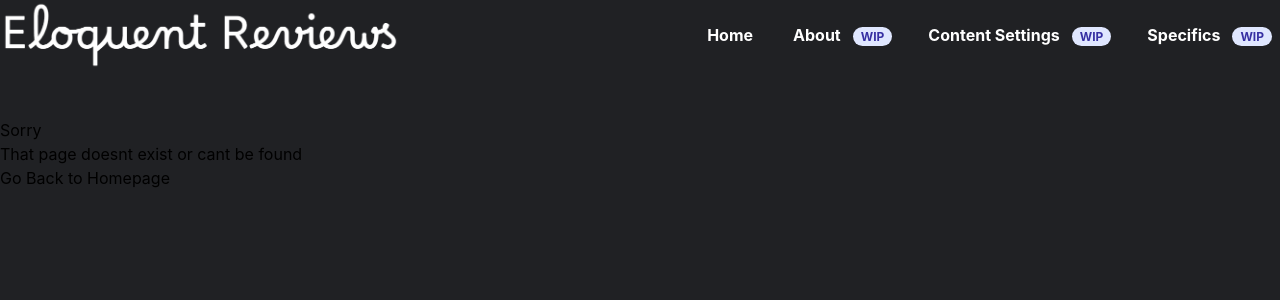
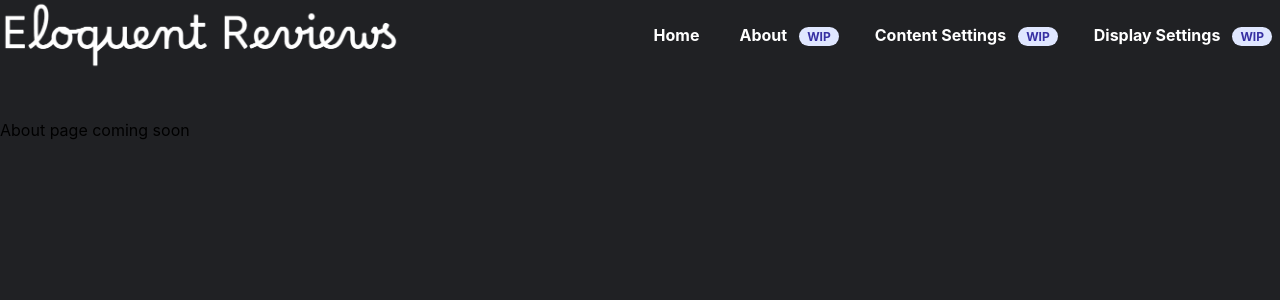
Before and after one commit to ChrisCaliendo/EloquentReviews, a React (Create React App) app in the folder frontEnd/: page /about in a window 1280 px wide. Shown: the top 300 px of the page. Built offline with nearby package versions, Linux system fonts and the light colour scheme; a web font is replaced by a local one.

Commit message:
added hooks

```diff
--- /dev/null
+++ b/frontEnd/src/About.js
@@ -0,0 +1,8 @@
+const About = () => {
+    return (
+        <div>
+            <p>About page coming soon</p>
+        </div>
+    );
+}
+export default About;
--- a/frontEnd/src/App.js
+++ b/frontEnd/src/App.js
@@ -5,6 +5,8 @@ import Home from './Home';
 import ContentSettings from "./ContentSettings";
 import NotFound from "./NotFound";
 import Header from "./Header";
+import About from './About';
+import DisplaySettings from './DisplaySettings';
 
 // For Firebase JS SDK v7.20.0 and later, measurementId is optional
 
@@ -31,7 +33,9 @@ function App() {
       <Router>
         <Routes>
           <Route exact path="/" element={<Home />}/>
-          <Route path="/settings" element={<ContentSettings />}/>
+          <Route exact path="/about" element={<About />}/>
+          <Route path="/content_settings" element={<ContentSettings />}/>
+          <Route path="/display_settings" element={<DisplaySettings />}/>
           <Route path="*" element={<NotFound/>} />// Make Not Found Element Later
         </Routes>
       </Router>
--- /dev/null
+++ b/frontEnd/src/DisplaySettings.js
@@ -0,0 +1,8 @@
+const DisplaySettings = () => {
+    return (
+        <div>
+
+        </div>
+    );
+}
+export default DisplaySettings;
--- a/frontEnd/src/Header.js
+++ b/frontEnd/src/Header.js
@@ -8,18 +8,18 @@ const Header = () => {
             <div className="hidden lg:block">
                 <ul className="flex space-x-4">
                 <li>
-                    <a className="px-3 py-2 font-bold text-white hover:text-gray-500">Home</a>
+                    <a href="/" className="px-3 py-2 font-bold text-white hover:text-gray-500">Home</a>
                 </li>
                 <li>
-                    <a href="#" className="px-3 py-2 font-bold text-white hover:text-gray-500">About</a>
+                    <a href="/about" className="px-3 py-2 font-bold text-white hover:text-gray-500">About</a>
                     <span className="bg-indigo-100 text-indigo-800 text-xs font-bold mr-2 px-2 py-0.5 rounded-full dark:bg-indigo-900 dark:text-indigo-300">WIP</span>
                 </li>
                 <li>
-                    <a href="#" className="px-3 py-2 font-bold text-white hover:text-gray-500">Content Settings</a>
+                    <a href="/content_settings" className="px-3 py-2 font-bold text-white hover:text-gray-500">Content Settings</a>
                     <span className="bg-indigo-100 text-indigo-800 text-xs font-bold  mr-2 px-2 py-0.5 rounded-full dark:bg-indigo-900 dark:text-indigo-300">WIP</span>
                 </li>
                 <li>
-                    <a href="#" className="px-3 py-2 font-bold text-white hover:text-gray-500">Specifics</a>
+                    <a href="/display_settings" className="px-3 py-2 font-bold text-white hover:text-gray-500">Display Settings</a>
                     <span className="bg-indigo-100 text-indigo-800 text-xs font-bold mr-2 px-2 py-0.5 rounded-full dark:bg-indigo-900 dark:text-indigo-300">WIP</span>
                 </li>
                 </ul>
```
